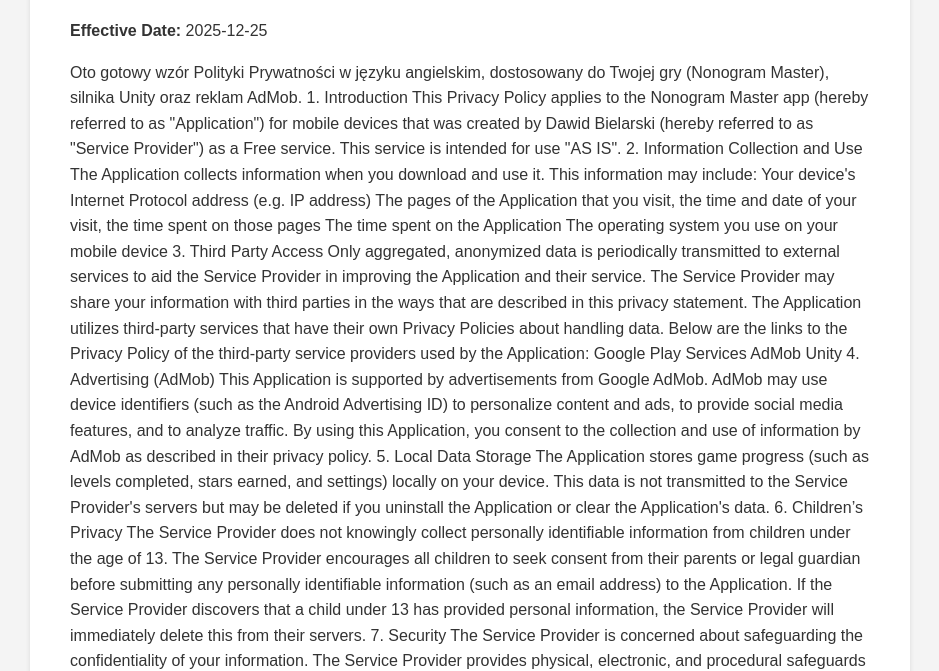
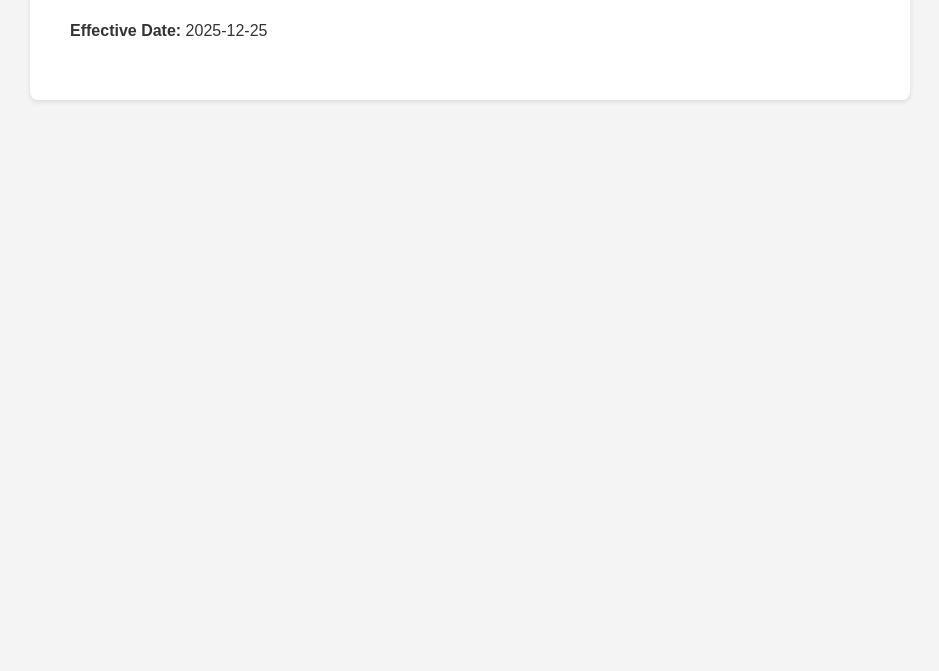
Before and after one commit to bielarskidawid/nonogram-master-privacy, a plain HTML site: page index.html in a window 1280 px wide. Shown: the part 136-807 px from the top of the page, without its empty margins (170-1109 px from the left). Drawn offline with Linux system fonts and the light colour scheme.

Commit message:
Update index.html

```diff
--- a/index.html
+++ b/index.html
@@ -31,42 +31,8 @@
         <h1>Privacy Policy for Nonogram Master</h1>
         <p><strong>Effective Date:</strong> 2025-12-25</p>
 
-        <p>Oto gotowy wzór Polityki Prywatności w języku angielskim, dostosowany do Twojej gry (Nonogram Master), silnika Unity oraz reklam AdMob.
-
-
-1. Introduction This Privacy Policy applies to the Nonogram Master app (hereby referred to as "Application") for mobile devices that was created by Dawid Bielarski (hereby referred to as "Service Provider") as a Free service. This service is intended for use "AS IS".
-
-2. Information Collection and Use The Application collects information when you download and use it. This information may include:
-
-Your device's Internet Protocol address (e.g. IP address)
-
-The pages of the Application that you visit, the time and date of your visit, the time spent on those pages
-
-The time spent on the Application
-
-The operating system you use on your mobile device
-
-3. Third Party Access Only aggregated, anonymized data is periodically transmitted to external services to aid the Service Provider in improving the Application and their service. The Service Provider may share your information with third parties in the ways that are described in this privacy statement.
-
-The Application utilizes third-party services that have their own Privacy Policies about handling data. Below are the links to the Privacy Policy of the third-party service providers used by the Application:
-
-Google Play Services
-
-AdMob
-
-Unity
-
-4. Advertising (AdMob) This Application is supported by advertisements from Google AdMob. AdMob may use device identifiers (such as the Android Advertising ID) to personalize content and ads, to provide social media features, and to analyze traffic. By using this Application, you consent to the collection and use of information by AdMob as described in their privacy policy.
-
-5. Local Data Storage The Application stores game progress (such as levels completed, stars earned, and settings) locally on your device. This data is not transmitted to the Service Provider's servers but may be deleted if you uninstall the Application or clear the Application's data.
-
-6. Children’s Privacy The Service Provider does not knowingly collect personally identifiable information from children under the age of 13. The Service Provider encourages all children to seek consent from their parents or legal guardian before submitting any personally identifiable information (such as an email address) to the Application. If the Service Provider discovers that a child under 13 has provided personal information, the Service Provider will immediately delete this from their servers.
-
-7. Security The Service Provider is concerned about safeguarding the confidentiality of your information. The Service Provider provides physical, electronic, and procedural safeguards to protect information the Service Provider processes and maintains.
-
-8. Changes to This Privacy Policy This Privacy Policy may be updated from time to time for any reason. The Service Provider will notify you of any changes to the Privacy Policy by updating this page with the new Privacy Policy. You are advised to consult this Privacy Policy regularly for any changes, as continued use is deemed approval of all changes.
-
-9. Contact Us If you have any questions regarding privacy while using the Application, or have questions about the practices, please contact the Service Provider via email at: bielarskidawid@gmail.com]</p>
+        <p>
+</p>
 
         </div>
 
```
